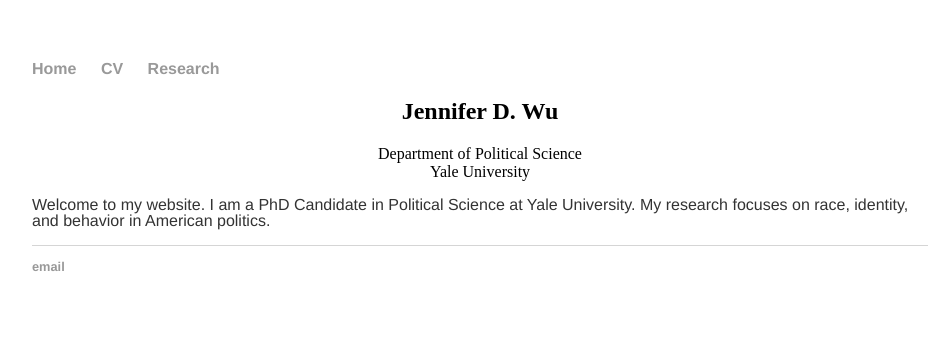
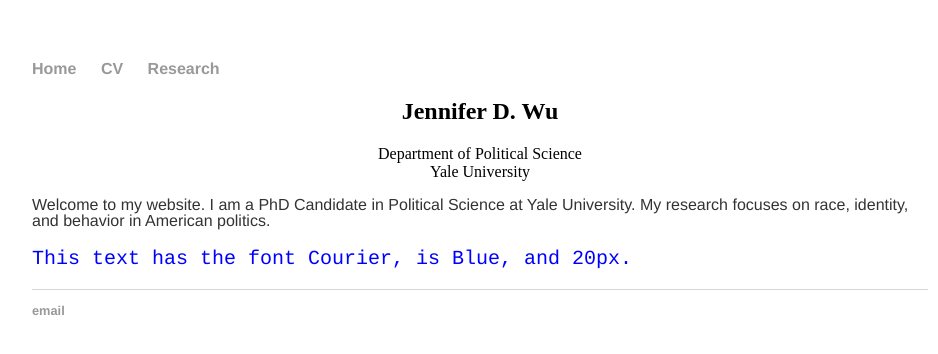
Before and after one commit to wujend/wujend.github.io, a Jekyll site: the page built from index.html, in a window 1280 px wide. Shown: the top 354 px of the page, without its empty margins (160-1098 px from the left). Built offline with Jekyll 4.4.1, drawn with Linux system fonts in a browser that asks for light colours.

Commit message:
Update index.html

```diff
--- a/index.html
+++ b/index.html
@@ -10,4 +10,5 @@ title: Jennifer D. Wu
 <div class="blurb">
 	<p>Welcome to my website. I am a PhD Candidate in Political Science at Yale University. My research focuses on race,
 	identity, and behavior in American politics.</p>
+	<p style="font-family:Courier; color:Blue; font-size: 20px;">This text has the font Courier, is Blue, and 20px.</p>
 </div><!-- /.blurb -->
```
